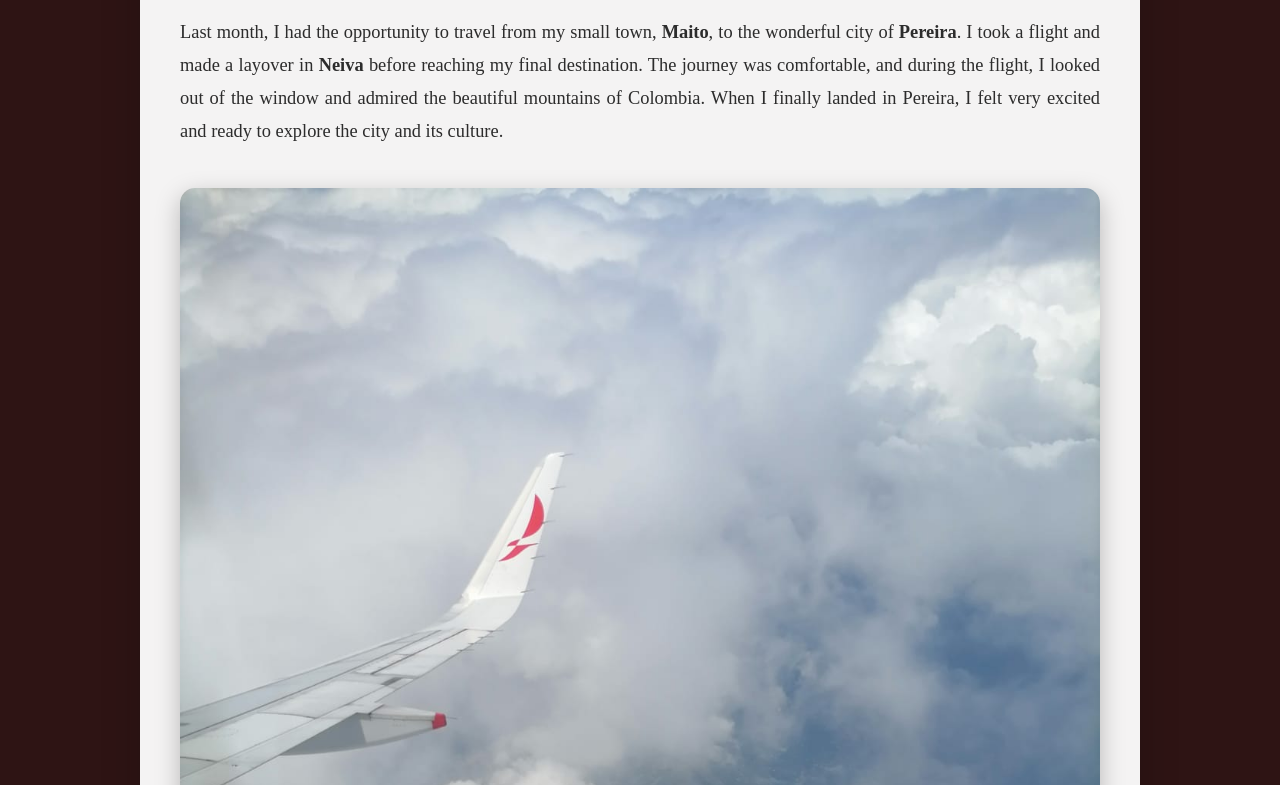
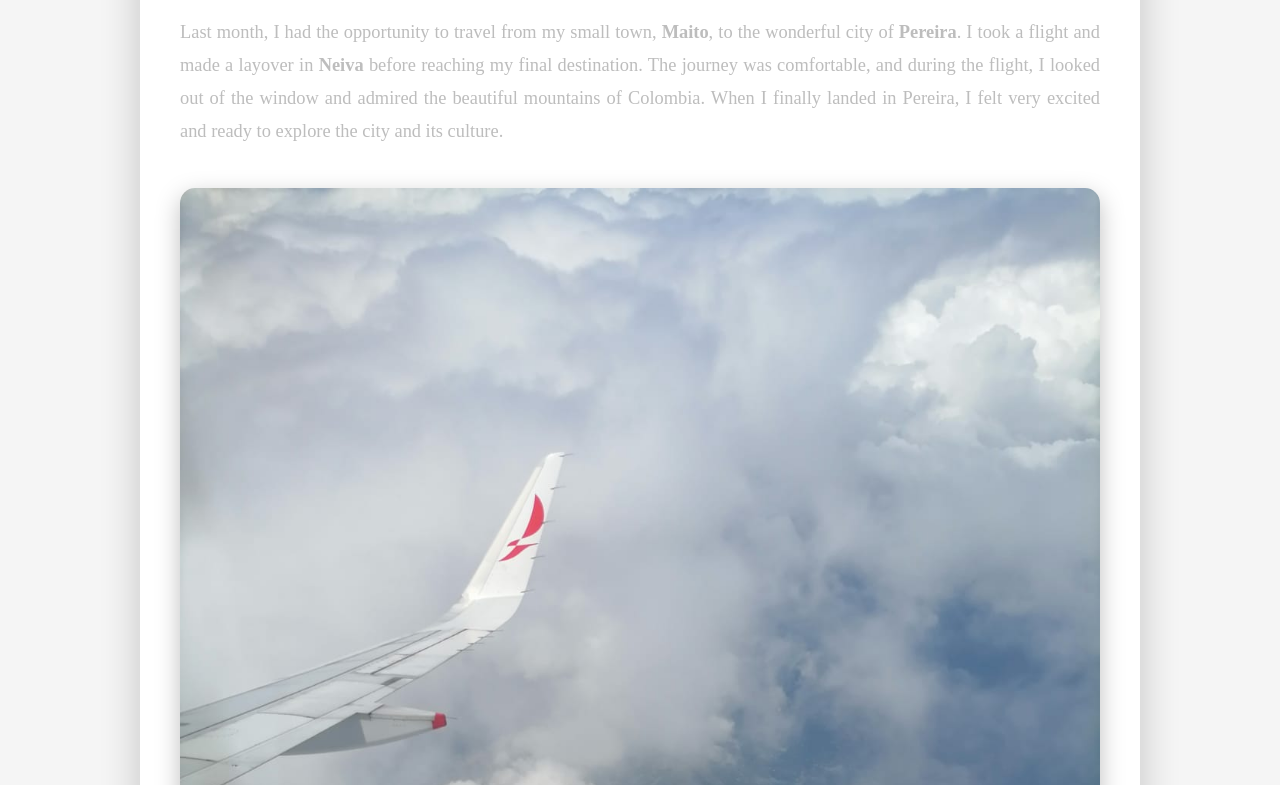
Before and after one commit to felipe16rojas/My_blog, a plain HTML site: page index.html in a window 1280 px wide. Shown: the part 528-1313 px from the top of the page. Drawn offline with Linux system fonts and the light colour scheme.

Commit message:
update_up

```diff
--- a/style.css
+++ b/style.css
@@ -4,8 +4,8 @@
     body {
       font-family: 'Playfair Display', serif;
       line-height: 1.8;
-      color: #2c2c2c;
-      background: #2e1414;
+      color: #bdbdbd;
+      background: #f5f5f5;
       overflow-x: hidden;
     }
 
```
